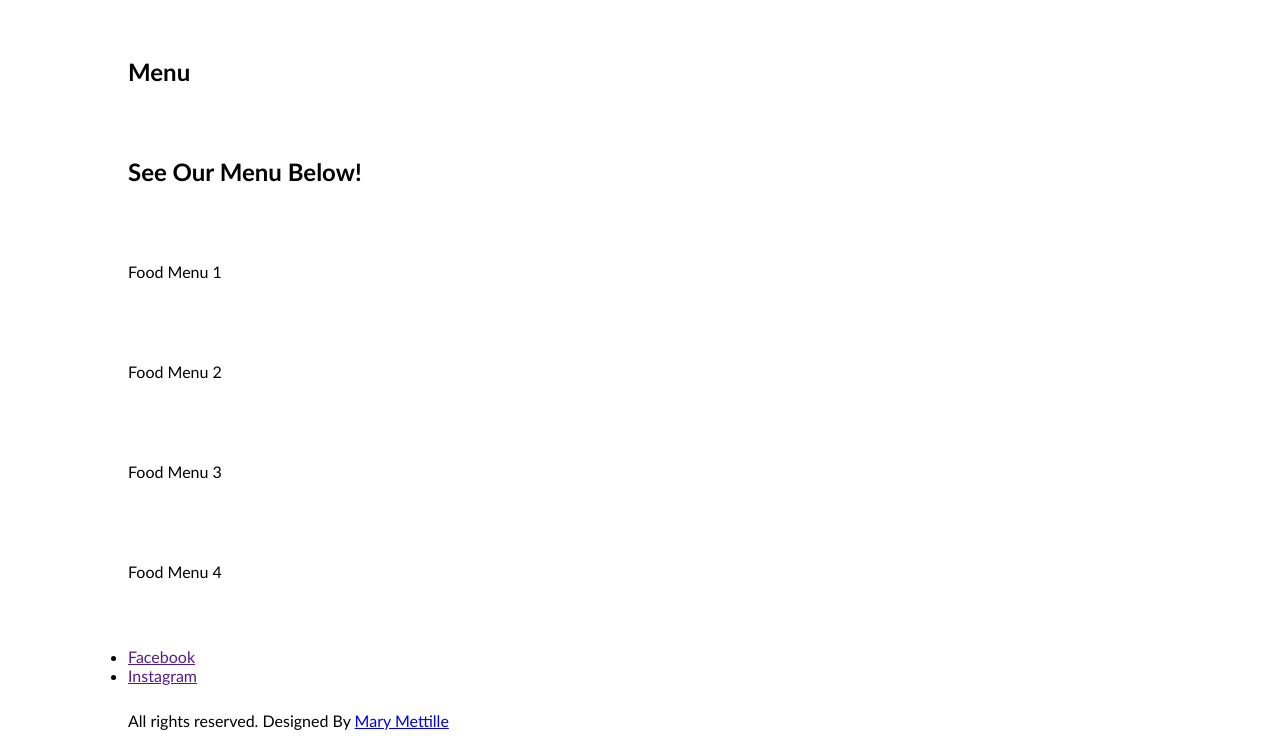
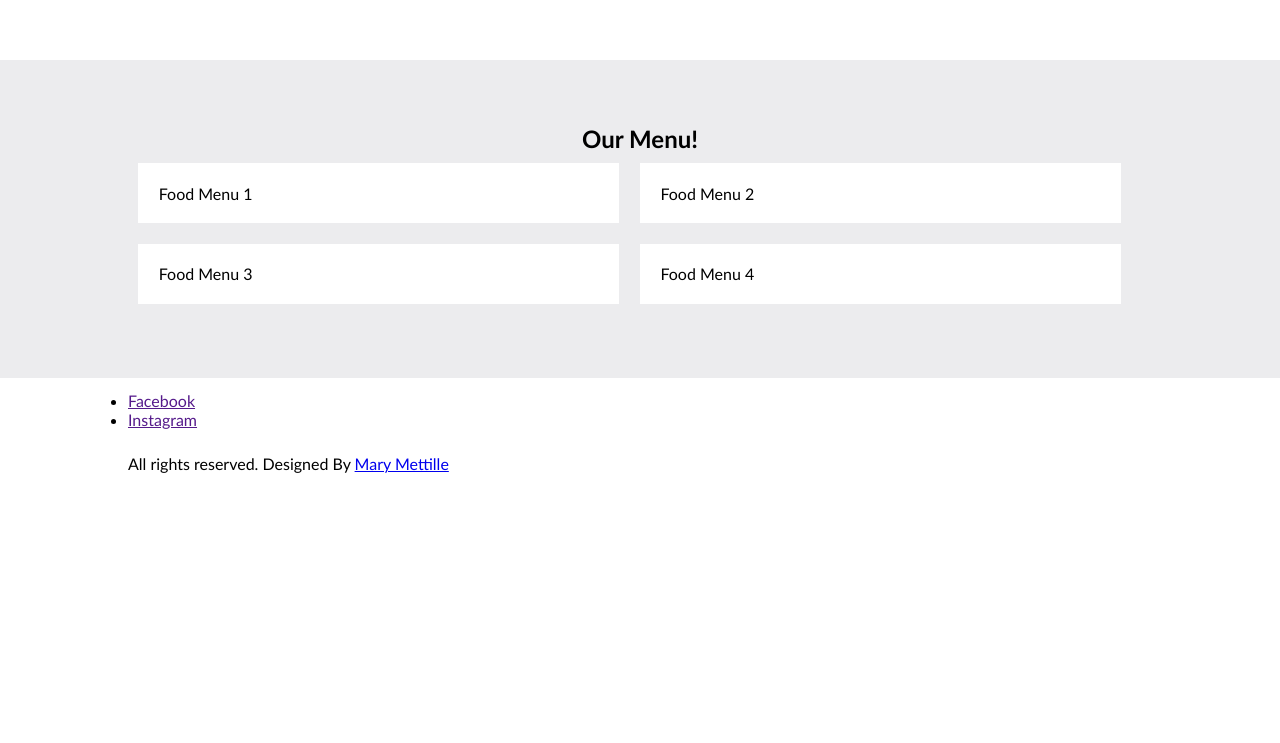
Before and after one commit to MMettille/cafe-java, a PHP site: page / in a window 1280 px wide. Shown: the part 771-1514 px from the top of the page. After the commit the page ends 1244 px from the top, so only its background shows below. Run offline with PHP 8.4, Linux system fonts and the light colour scheme.

Commit message:
Spaced out menu-item

```diff
--- a/css/style.css
+++ b/css/style.css
@@ -1,6 +1,12 @@
 /*
     Author: Mary Mettille
     Theme: myRestaurant Food Ordering App
+    Version: 1.0
+*/
+
+/*
+    Primary Color: #CF9140
+    Secondary Color (Dark): #894E00
     Version: 1.0
 */
 
@@ -80,7 +86,7 @@ h3{
     max-height: 100px;
 }
 
-.menu{
+.nav-menu{
     line-height: 100px;
 }
 
@@ -88,22 +94,22 @@ h3{
     text-align: right
 }
 
-.menu ul{
+.nav-menu ul{
     list-style-type: none;
 }
 
-.menu ul li{
+.nav-menu ul li{
     display: inline;
     padding: 1%;
 }
 
-.menu ul li a{
+.nav-menu ul li a{
     color: #CF9140;
     text-decoration: none;
     font-weight: bold;
 }
 
-.menu ul li a:hover{
+.nav-menu ul li a:hover{
     color: #894E00
 }
 
@@ -133,3 +139,18 @@ h3{
     float: left;
     margin: 2%
 }
+
+/* CSS for Menu */
+
+.menu {
+    background-color: #ececee;
+    padding: 4% 0
+}
+
+.food-menu-item{
+    width: 43%;
+    margin: 1%;
+    padding: 2%;
+    float: left;
+    background-color: white;
+}
--- a/index.html
+++ b/index.html
@@ -18,7 +18,7 @@
                 class="img-responsive img-logo">
             </div>
 
-            <div class="menu nav-right">
+            <div class="nav-menu nav-right">
                 <ul>
                     <li>
                         <a href="#">Home</a>
@@ -78,30 +78,31 @@
                 <h3 class="float-text text-white">Breakfast</h3>
             </div>
         </div>
+        <div class="clearfix"></div>
     </section>
     <!--Categories Section Ends-->
 
     <!--Menu Section Starts-->
     <section class="menu">
         <div class="container">
-            <h1>Menu</h1>
-            <h2>See Our Menu Below!</h2>
+            <h2 class="text-center">Our Menu!</h2>
 
-            <div class="food-menu">
+            <div class="food-menu-item">
                 Food Menu 1
             </div>
 
-            <div class="food-menu">
+            <div class="food-menu-item">
                 Food Menu 2
             </div>
 
-            <div class="food-menu">
+            <div class="food-menu-item">
                 Food Menu 3
             </div>
 
-            <div class="food-menu">
+            <div class="food-menu-item">
                 Food Menu 4
             </div>
+            <div class="clearfix"></div>
         </div>
     </section>
     <!--Menu Section Ends-->
```
